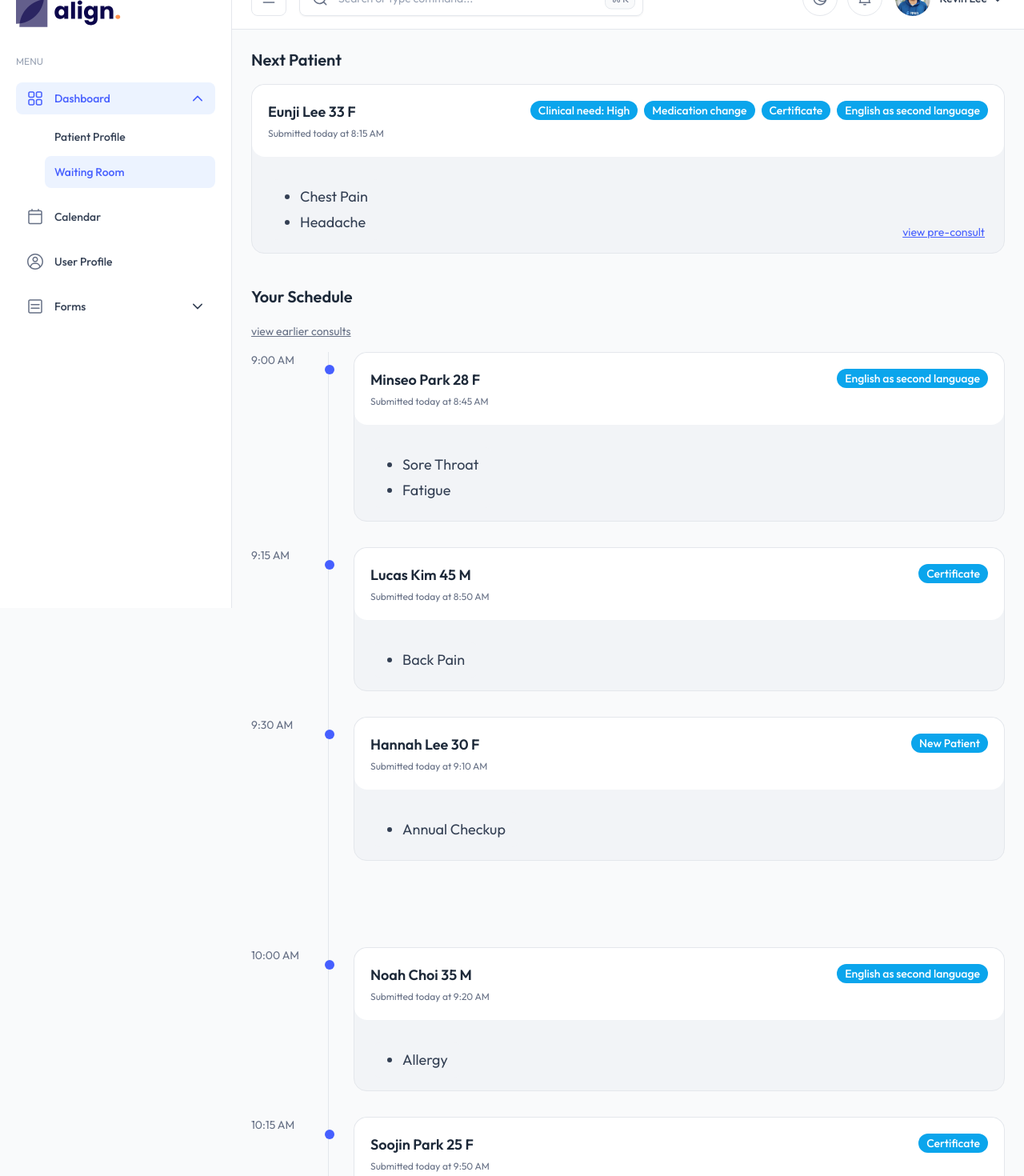
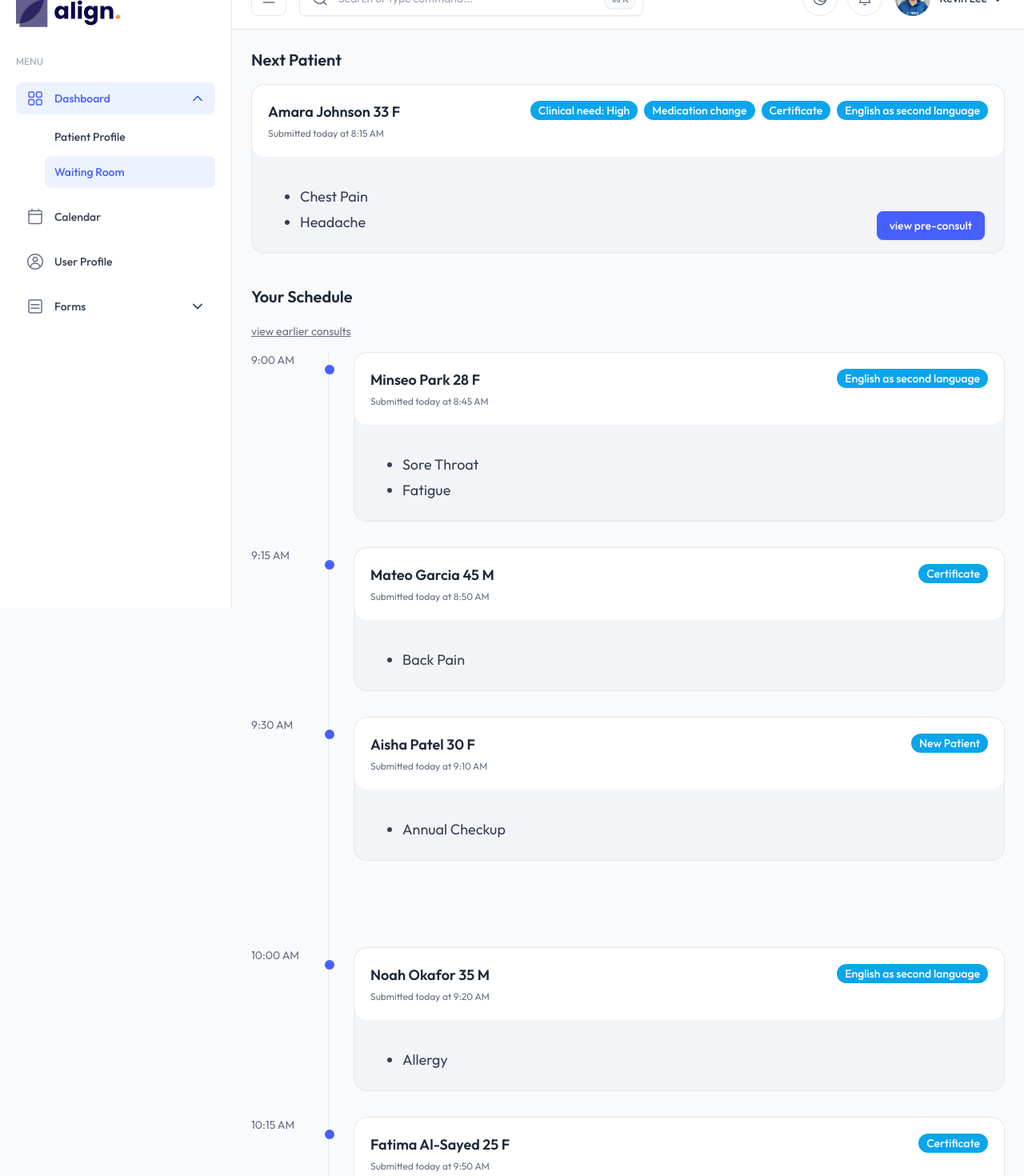
Before and after one commit to kahmunrah/Jimin-Dashboard-Website, a Next.js app in the folder next-dashboard/: page /waiting-room in a window 1280 px wide. Shown: the part 40-1510 px from the top of the page at 80% size. Built offline with nearby package versions, Linux system fonts and the light colour scheme.

Commit message:
Make pre-consult button more prominent and diversify patient names

```diff
--- a/next-dashboard/src/app/(admin)/waiting-room/page.tsx
+++ b/next-dashboard/src/app/(admin)/waiting-room/page.tsx
@@ -35,7 +35,7 @@ const schedule: ScheduleItem[] = [
   {
     time: "9:15 AM",
     patient: {
-      name: "Lucas Kim",
+      name: "Mateo Garcia",
       age: 45,
       gender: "M",
       submittedAt: "8:50 AM",
@@ -46,7 +46,7 @@ const schedule: ScheduleItem[] = [
   {
     time: "9:30 AM",
     patient: {
-      name: "Hannah Lee",
+      name: "Aisha Patel",
       age: 30,
       gender: "F",
       submittedAt: "9:10 AM",
@@ -58,7 +58,7 @@ const schedule: ScheduleItem[] = [
   {
     time: "10:00 AM",
     patient: {
-      name: "Noah Choi",
+      name: "Noah Okafor",
       age: 35,
       gender: "M",
       submittedAt: "9:20 AM",
@@ -69,7 +69,7 @@ const schedule: ScheduleItem[] = [
   {
     time: "10:15 AM",
     patient: {
-      name: "Soojin Park",
+      name: "Fatima Al-Sayed",
       age: 25,
       gender: "F",
       submittedAt: "9:50 AM",
@@ -87,7 +87,7 @@ export default function WaitingRoom() {
           Next Patient
         </h2>
         <PatientCard
-          name="Eunji Lee"
+          name="Amara Johnson"
           age={33}
           gender="F"
           submittedAt="8:15 AM"
--- a/next-dashboard/src/components/waiting-room/PatientCard.tsx
+++ b/next-dashboard/src/components/waiting-room/PatientCard.tsx
@@ -58,7 +58,7 @@ const PatientCard: React.FC<PatientCardProps> = ({
           {link && (
             <Link
               href={link}
-              className="text-sm text-brand-500 underline self-end"
+              className="self-end inline-flex items-center justify-center px-4 py-2 text-sm font-medium text-white bg-brand-500 rounded-lg shadow-theme-xs hover:bg-brand-600"
             >
               view pre-consult
             </Link>
```
